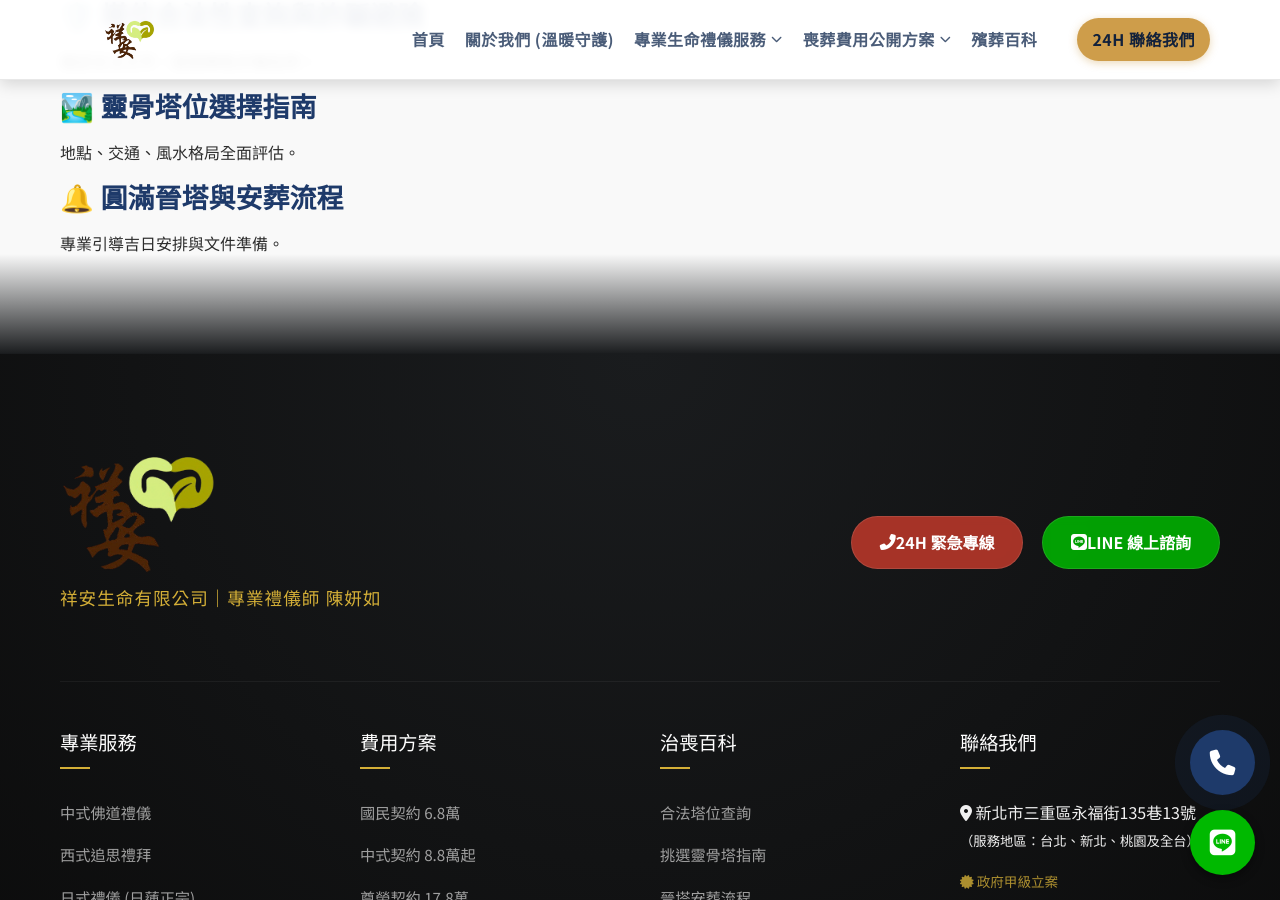
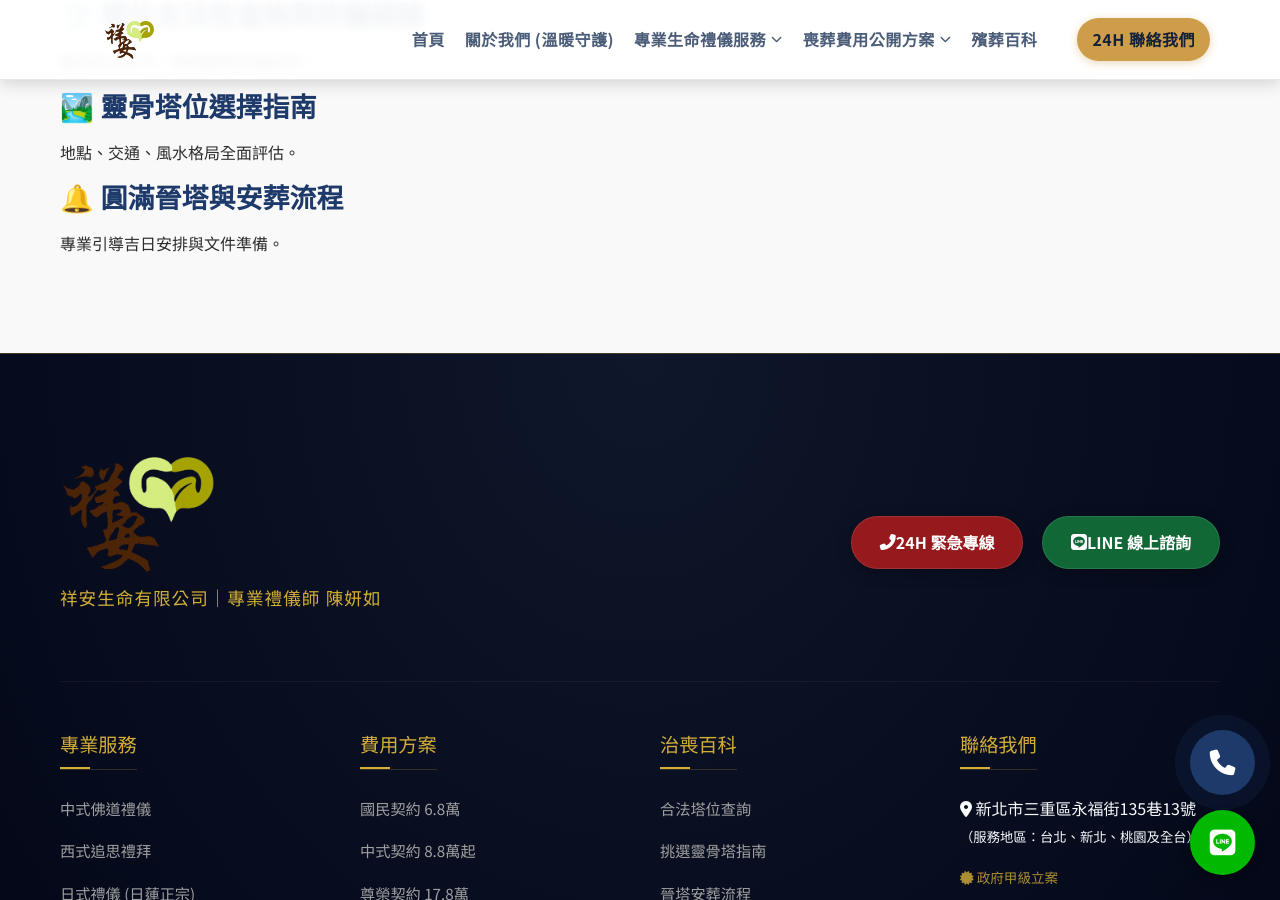
Before and after one commit to Shiangan/Shiangan, a Jekyll site: the page index.html, which Jekyll copies as it is, in a window 1280 px wide and 900 px high, scrolled down 2532 px. Built offline with Jekyll 4.4.1, drawn with Linux system fonts in a browser that asks for light colours; some web fonts are replaced.

Commit message:
Update style.css

```diff
--- a/css/style.css
+++ b/css/style.css
@@ -1688,6 +1688,60 @@
     color: #666;
 }
 
+/* 深藍星空一體化 Footer 樣式 */
+.premium-footer {
+    position: relative;
+    /* 核心配色：深邃午夜藍 (#0f172a) 到 極致黑 (#020617) */
+    background: radial-gradient(ellipse at top, #0f172a 0%, #020617 100%);
+    color: #f8fafc;
+    padding-top: 100px;
+    overflow: hidden;
+    border-top: 1px solid rgba(212, 175, 55, 0.3); /* 金色頂線 */
+}
+
+/* 讓星星動畫在頁尾繼續運行 (沿用你首頁的星星 animation) */
+#stars-f, #stars2-f, #stars3-f {
+    position: absolute;
+    top: 0; left: 0; right: 0; bottom: 0;
+    pointer-events: none;
+}
+
+.footer-blend-shroud {
+    position: absolute;
+    top: -100px;
+    left: 0;
+    width: 100%;
+    height: 100px;
+    background: linear-gradient(to bottom, transparent, #0f172a);
+}
+
+.gold-title {
+    font-family: 'Noto Serif TC', serif;
+    color: #d4af37; /* 質感金 */
+    font-size: 1.2rem;
+    margin-bottom: 25px;
+    border-bottom: 1px solid rgba(212, 175, 55, 0.2);
+    padding-bottom: 10px;
+    display: inline-block;
+}
+
+/* 玻璃擬態 CTA 按鈕 */
+.glass-cta-btn {
+    backdrop-filter: blur(10px);
+    border: 1px solid rgba(255, 255, 255, 0.1);
+    box-shadow: 0 4px 15px rgba(0, 0, 0, 0.3);
+}
+
+.glass-cta-btn.call-btn { background: rgba(185, 28, 28, 0.8); }
+.glass-cta-btn.line-btn { background: rgba(21, 128, 61, 0.8); }
+
+.glass-cta-btn:hover {
+    border-color: #d4af37;
+    transform: translateY(-3px);
+    box-shadow: 0 8px 25px rgba(212, 175, 55, 0.2);
+}
+
+
 .legal-info a { color: #888; text-decoration: none; margin: 0 5px; }
 .social-links a { color: #fff; margin-left: 20px; font-size: 1.2rem; opacity: 0.7; transition: 0.3s; }
 .social-links a:hover { opacity: 1; color: #d4af37; }
```
